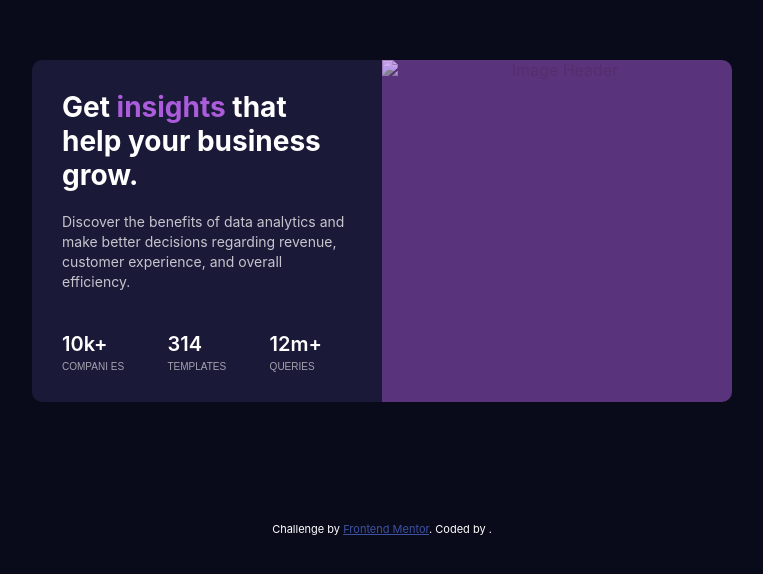
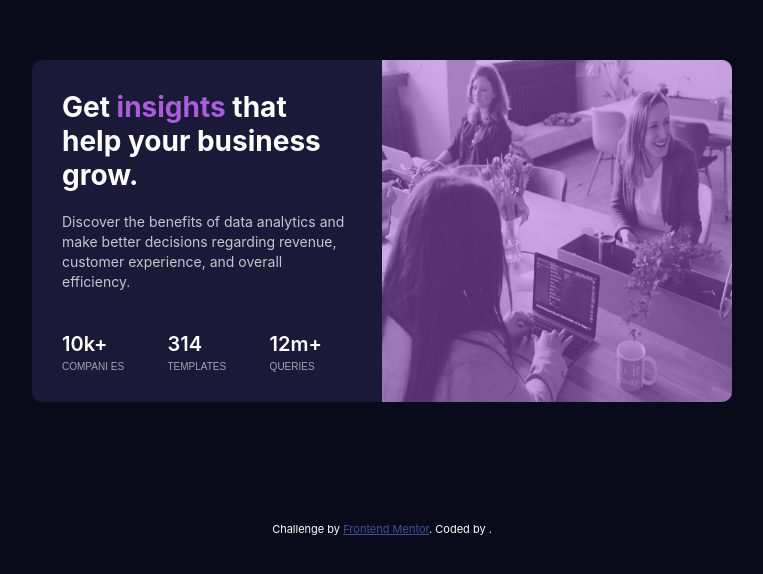
Before and after one commit to JaegerGB/Stats-Preview-Card-Component, a plain HTML site: page index.html in a window 1280 px wide. Shown: the part 140-714 px from the top of the page, without its empty margins (258-1021 px from the left). Drawn offline with Linux system fonts and the light colour scheme.

Commit message:
second commit

```diff
--- a/index.html
+++ b/index.html
@@ -16,7 +16,7 @@
 
   <main class="container">
     <div class="img-header-wrapper">
-      <img src="/stats-preview-card-component-main/images/image-header-desktop.jpg" alt="Image Header">
+      <img src="images/image-header-desktop.jpg" alt="Image Header">
     <div class="overlay"></div>
     </div>
     <div class="stats-section">
```
